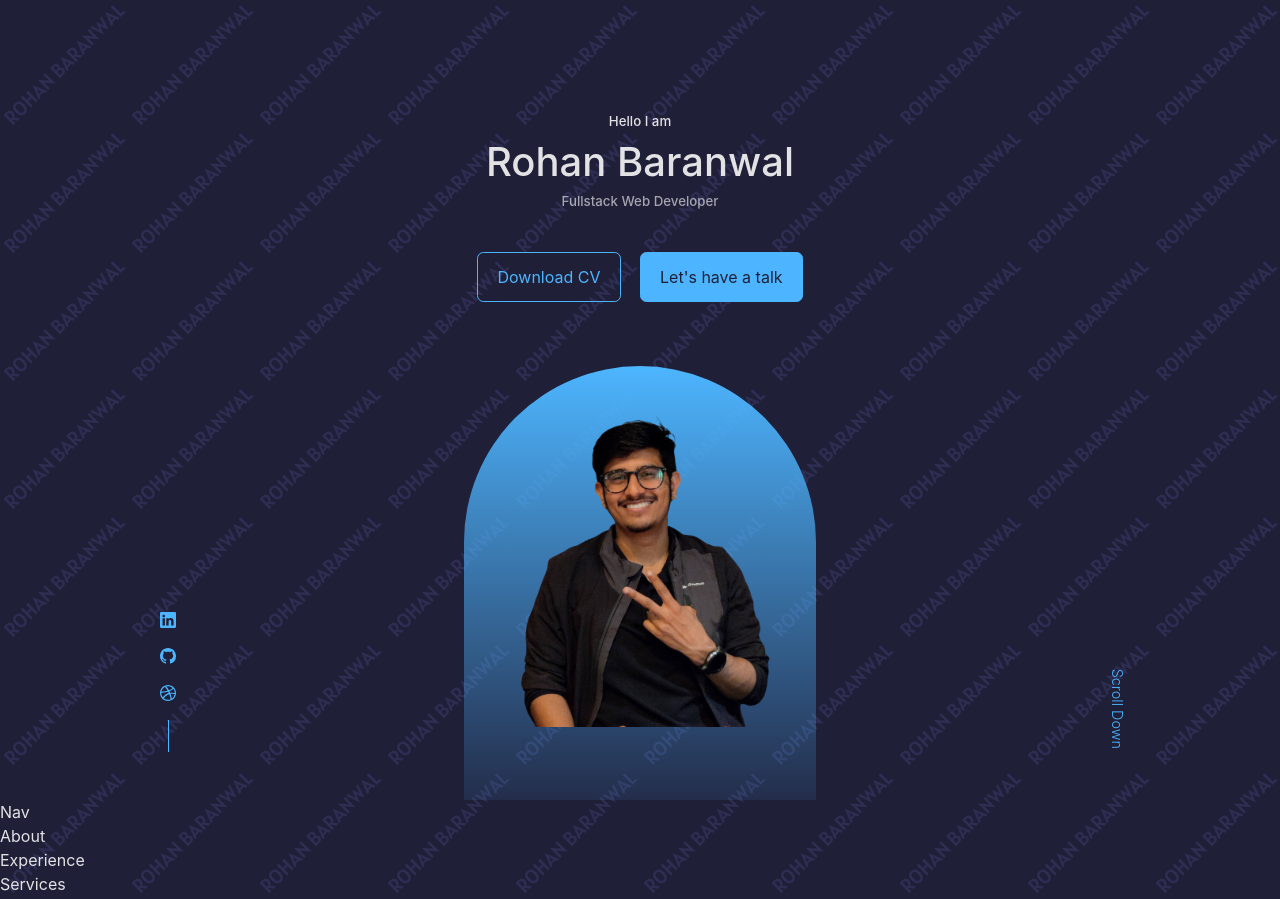
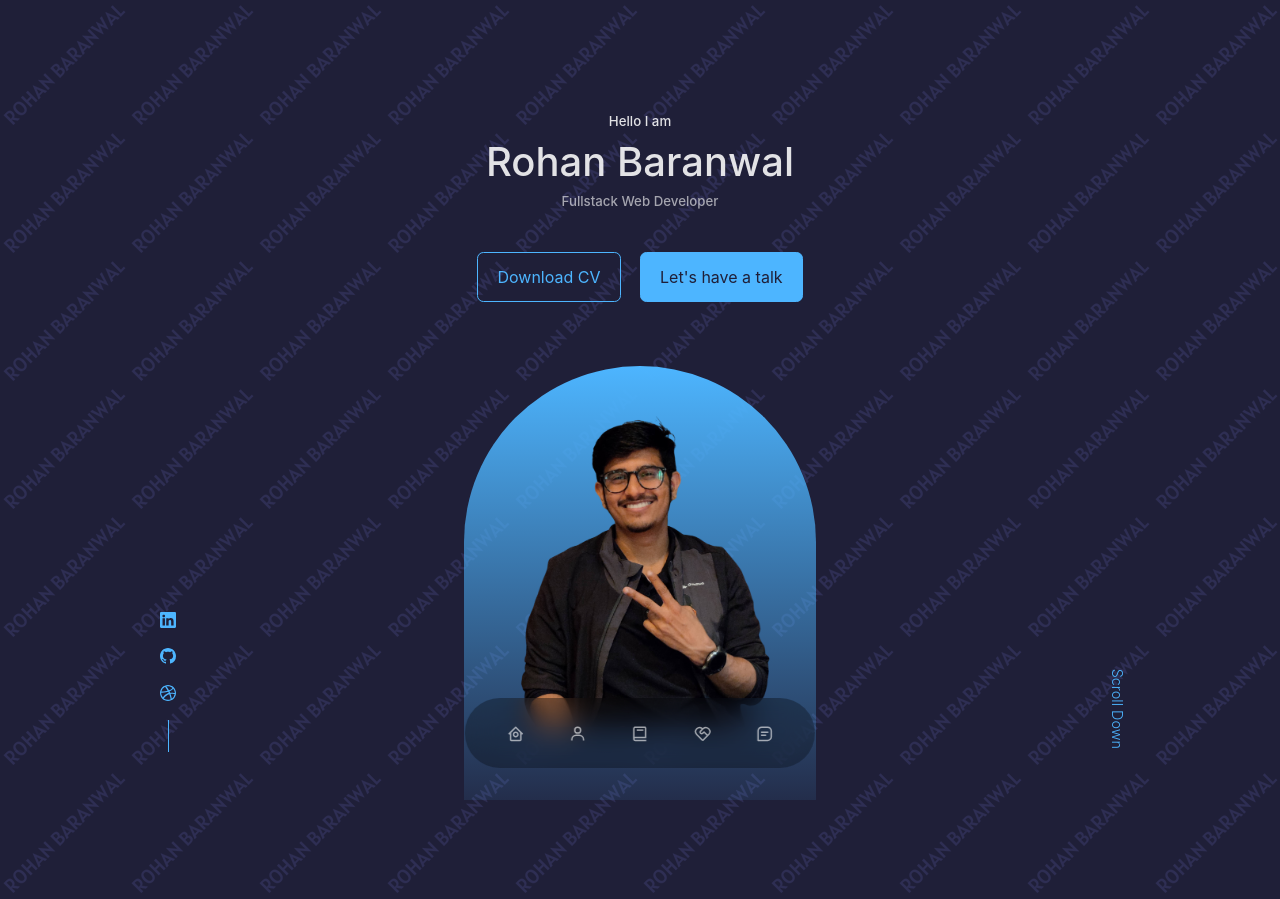
Before and after one commit to rohan-baranwal/REACT-portfolio, a React (Create React App) app: page / in a window 1280 px wide. Shown: the top 899 px of the page. Built offline with nearby package versions, Linux system fonts and the light colour scheme.

Commit message:
Portfolio Nav

```diff
--- a/src/components/About/About.jsx
+++ b/src/components/About/About.jsx
@@ -2,7 +2,7 @@
 import "./About.css";
 
 const About = () => {
-  return <div>About</div>;
+  return <section id="about">About</section>;
 };
 
 export default About;
--- a/src/components/Contact/Contact.jsx
+++ b/src/components/Contact/Contact.jsx
@@ -2,7 +2,7 @@
 import "./Contact.css";
 
 const Contact = () => {
-  return <div>About</div>;
+  return <section id="contact">About</section>;
 };
 
 export default Contact;
--- a/src/components/Experience/Experience.jsx
+++ b/src/components/Experience/Experience.jsx
@@ -2,7 +2,7 @@
 import "./Experience.css";
 
 const Experience = () => {
-  return <div>Experience</div>;
+  return <section id="experience">Experience</section>;
 };
 
 export default Experience;
--- a/src/components/Header/Header.jsx
+++ b/src/components/Header/Header.jsx
@@ -6,7 +6,7 @@
 
 const Header = () => {
   return (
-    <header>
+    <header id="home">
       <div className="container header__container">
         <h5>Hello I am</h5>
         <h1>Rohan Baranwal</h1>
--- a/src/components/Nav/Nav.css
+++ b/src/components/Nav/Nav.css
@@ -0,0 +1,36 @@
+nav {
+  background-color: rgba(0, 0, 0, 0.3);
+  width: max-content;
+  display: block;
+  padding: 0.7rem 1.7rem;
+  z-index: 2;
+  position: fixed;
+  left: 50%;
+  transform: translate(-50%);
+  bottom: 2rem;
+  display: flex;
+  gap: 0.8rem;
+  border-radius: 3rem;
+  backdrop-filter: blur(15px);
+
+  /* ROHAN - Custom added */
+  gap: 1rem; /* repeated style - Check*/
+  height: 4.4rem;
+}
+
+nav a {
+  background: transparent;
+  padding: 0.9rem;
+  border-radius: 50%;
+  color: var(--color-light);
+  font-size: 1.1rem;
+}
+
+nav a:hover {
+  background: rgba(0, 0, 0, 0.3);
+}
+
+nav a.active {
+  background: var(--color-bg);
+  color: var(--color-white);
+}
--- a/src/components/Nav/Nav.jsx
+++ b/src/components/Nav/Nav.jsx
@@ -1,8 +1,30 @@
-import React from "react";
+import React, { useState } from "react";
 import "./Nav.css";
+import { BiBook, BiHomeCircle, BiMessageSquareDetail, BiUser } from "react-icons/bi";
+import { RiServiceLine } from "react-icons/ri";
 
 const Nav = () => {
-  return <div>Nav</div>;
+  const [activeNav, setActiveNav] = useState("#");
+
+  return (
+    <nav>
+      <a onClick={() => setActiveNav("#home")} href='#home' title='Home' className={activeNav === "#home" ? "active" : ""}>
+        <BiHomeCircle />
+      </a>
+      <a onClick={() => setActiveNav("#about")} href='#about' title='About' className={activeNav === "#about" ? "active" : ""}>
+        <BiUser />
+      </a>
+      <a onClick={() => setActiveNav("#experience")} href='#experience' title='Experience' className={activeNav === "#experience" ? "active" : ""}>
+        <BiBook />
+      </a>
+      <a onClick={() => setActiveNav("#services")} href='#services' title='Services' className={activeNav === "#services" ? "active" : ""}>
+        <RiServiceLine />
+      </a>
+      <a onClick={() => setActiveNav("#contact")} href='#contact' title='Contact Me' className={activeNav === "#contact" ? "active" : ""}>
+        <BiMessageSquareDetail />
+      </a>
+    </nav>
+  );
 };
 
 export default Nav;
--- a/src/components/Portfolio/Portfolio.jsx
+++ b/src/components/Portfolio/Portfolio.jsx
@@ -2,7 +2,7 @@
 import "./Portfolio.css";
 
 const Portfolio = () => {
-  return <div>Portfolio</div>;
+  return <section id="portfolio">Portfolio</section>;
 };
 
 export default Portfolio;
--- a/src/components/Services/Services.jsx
+++ b/src/components/Services/Services.jsx
@@ -2,7 +2,7 @@
 import "./Services.css";
 
 const Services = () => {
-  return <div>Services</div>;
+  return <section id="services">Services</section>;
 };
 
 export default Services;
--- a/src/components/Testimonials/Testimonials.jsx
+++ b/src/components/Testimonials/Testimonials.jsx
@@ -2,7 +2,7 @@
 import "./Testimonials.css";
 
 const Testimonials = () => {
-  return <div>Testimonials</div>;
+  return <section id="testimonials">Testimonials</section >;
 };
 
 export default Testimonials;
--- a/src/index.css
+++ b/src/index.css
@@ -77,6 +77,7 @@
 
 section {
   margin-top: 8rem;
+  height: 100vh;
 }
 
 section > h2,
```
